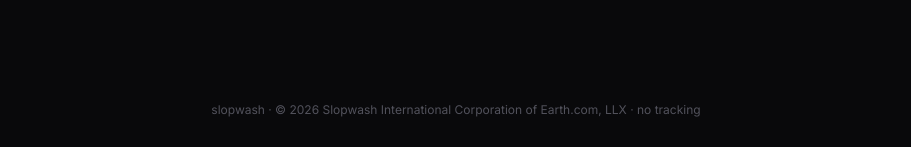
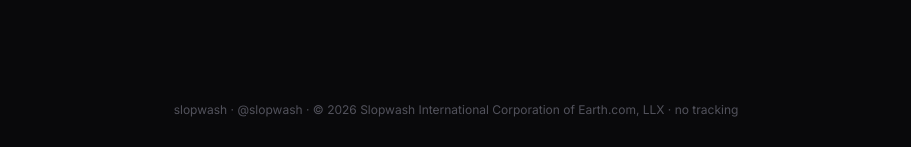
Before and after one commit to espetey/slopwash, a Next.js app: page / in a window 1280 px wide. Shown: the part 2575-2722 px from the top of the page, without its empty margins (184-1095 px from the left). Built offline with nearby package versions, Linux system fonts and the light colour scheme.

Commit message:
Add @slopwash X/Twitter link to footer

```diff
--- a/app/page.tsx
+++ b/app/page.tsx
@@ -528,7 +528,7 @@ message = client.messages.create(
 
       {/* Footer */}
       <footer className="py-8 text-center text-xs text-zinc-600">
-        slopwash &middot; &copy; 2026 Slopwash International Corporation of Earth.com, LLX &middot; no tracking
+        slopwash &middot; <a href="https://x.com/slopwash" target="_blank" rel="noopener noreferrer" className="hover:text-zinc-400 transition-colors">@slopwash</a> &middot; &copy; 2026 Slopwash International Corporation of Earth.com, LLX &middot; no tracking
       </footer>
     </div>
   );
```
